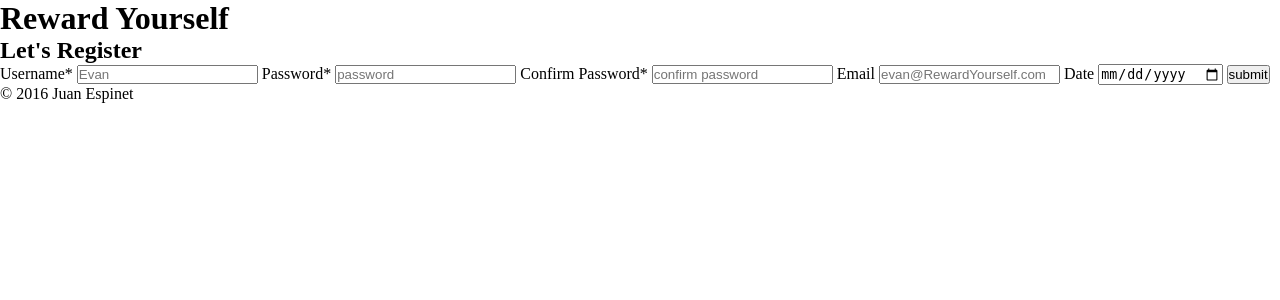
After one commit to JuanEspinet/reward_yourself, a Django app: template reward_your_self/reward/templates/reward/register.html in a window 1280 px wide. The commit adds this page. Shown: the top 300 px of the page. Run offline with Django 3.2, Linux system fonts and the light colour scheme; the template is opened without the code that fills it, so the values that code supplies are empty; parts of the project's set-up code (start-up, migrations or seed data) failed here and were passed over.

Commit message:
template base second pass, login and register base html

```diff
--- a/reward_your_self/reward/templates/reward/groups.html
+++ b/reward_your_self/reward/templates/reward/groups.html
@@ -0,0 +1,5 @@
+{% extends "reward/main_wrapper.html" %}
+{% block page_styles %}{% endblock %}
+{% block main %}
+
+{% endblock %}
--- a/reward_your_self/reward/templates/reward/main_wrapper.html
+++ b/reward_your_self/reward/templates/reward/main_wrapper.html
@@ -8,8 +8,13 @@
     <title>Reward Yourself</title>
   </head>
   <body>
-    {% block body %}
+    <header>
+      <h1>Reward Yourself</h1>
+      <h2>{% block page_title %}{% endblock %}</h2>
+    </header>
+    {% block main %}
 
     {% endblock %}
+    <footer>&copy 2016 Juan Espinet</footer>
   </body>
 </html>
--- /dev/null
+++ b/reward_your_self/reward/templates/reward/register.html
@@ -0,0 +1,20 @@
+{% extends "reward/main_wrapper.html" %}
+{% load static %}
+{% block page_styles %}{% endblock %}
+{% block page_title %}Let's Register{% endblock %}
+{% block main %}
+  <form id="login" method="post" action="/login/">
+    {% csrf_token %}
+    <label for="username">Username*</label>
+    <input type="text" id="test" name="username" placeholder="Evan" required/>
+    <label for="password">Password*</label>
+    <input type="password" id="password1" name="password" placeholder="password" required/>
+    <label for="password">Confirm Password*</label>
+    <input type="password" id="password2" name="confirm password" placeholder="confirm password" required/>
+    <label for="email">Email</label>
+    <input type="email" name="email" placeholder="evan@RewardYourself.com">
+    <label for="birthdate">Date</label>
+    <input type="date" name="date" placeholder="01/01/1582">
+    <input type="submit" name="submit" id="submit" value="submit" />
+  </form>
+{% endblock %}
--- a/reward_your_self/reward/templates/reward/rewards.html
+++ b/reward_your_self/reward/templates/reward/rewards.html
@@ -0,0 +1,5 @@
+{% extends "reward/main_wrapper.html" %}
+{% block page_styles %}{% endblock %}
+{% block main %}
+
+{% endblock %}
```
Also changed, not shown: reward_your_self/reward/templates/reward/login.html (+17 -0 lines), reward_your_self/reward/templates/reward/main.html (+7 -0 lines).
